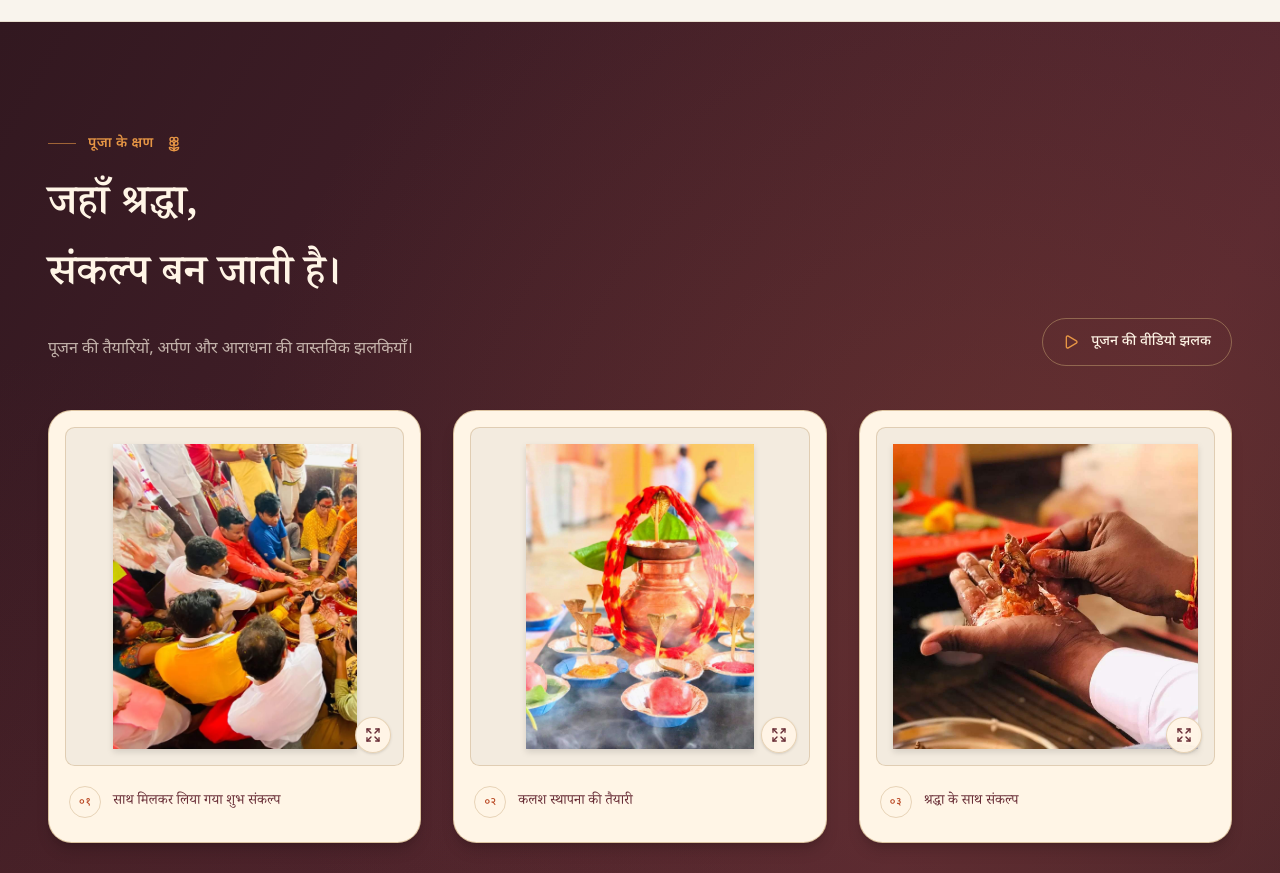
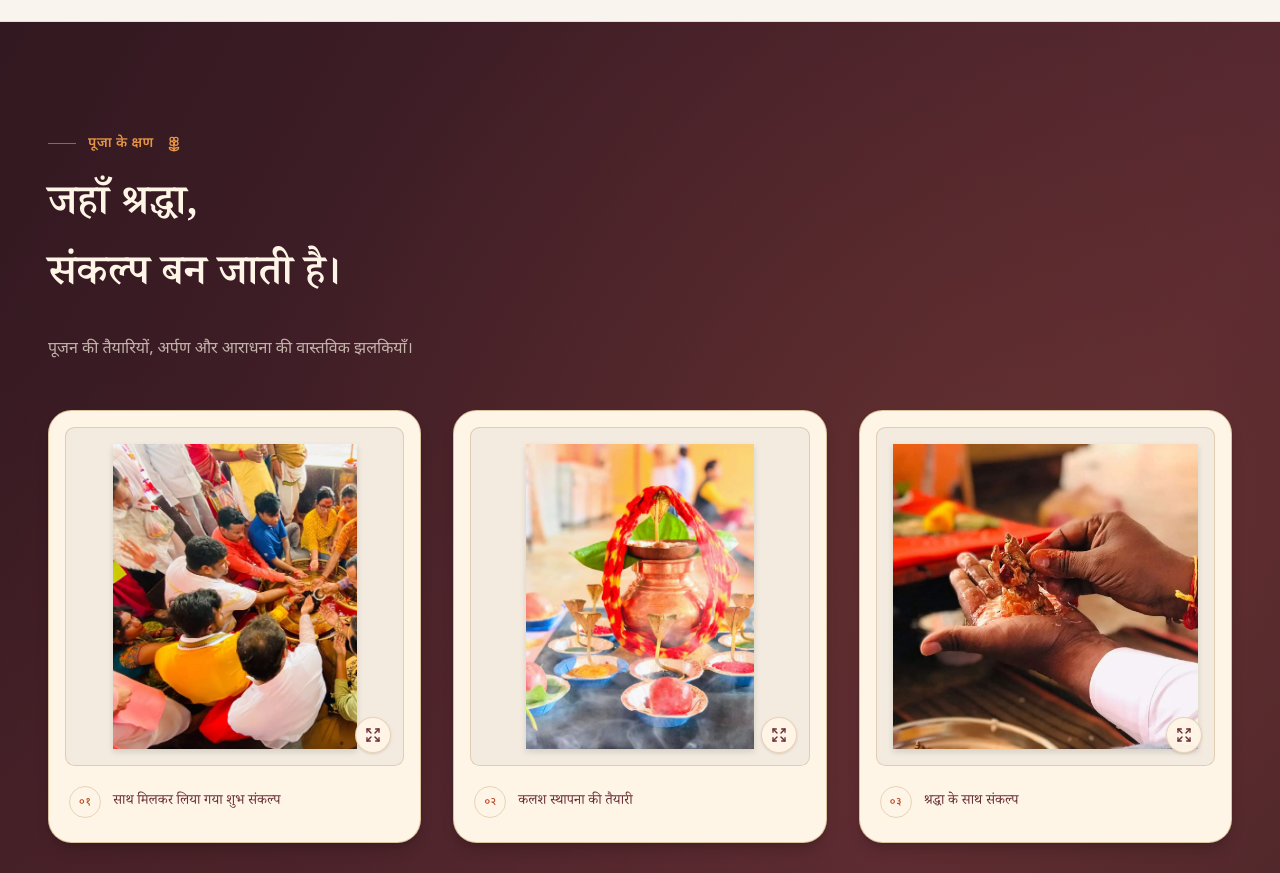
Before and after one commit to Launchleap-in/ujjainpoojan, a Next.js app: page / in a window 1280 px wide. Shown: the part 7800-8673 px from the top of the page. Built offline with nearby package versions, Linux system fonts and the light colour scheme.

Commit message:
feat: remove video dialog and associated state from gallery section

```diff
--- a/app/components/home/gallery-section.tsx
+++ b/app/components/home/gallery-section.tsx
@@ -2,7 +2,7 @@
 
 import { useState } from "react";
 import Image from "next/image";
-import { ArrowLeft, ArrowRight, Expand, X, Play } from "lucide-react";
+import { ArrowLeft, ArrowRight, Expand, X } from "lucide-react";
 import { galleryImages, homeContent } from "@/app/data/content";
 import {
   container,
@@ -20,7 +20,6 @@ import { Button } from "@/app/components/ui/button";
 
 export function GallerySection() {
   const [selected, setSelected] = useState<number | null>(null);
-  const [video, setVideo] = useState(false);
   const image = selected !== null ? galleryImages[selected] : null;
   const move = (direction: number) =>
     setSelected((current) =>
@@ -31,16 +30,8 @@ export function GallerySection() {
   return (
     <section id="gallery" className={`${sectionSpace} sacred-section relative isolate overflow-hidden text-cream`}>
       <div className={container}>
-        <div className="mb-11 flex flex-col justify-between gap-6 sm:flex-row sm:items-end">
+        <div className="mb-11">
           <SectionHeading {...homeContent.gallery} light />
-          <Button
-            variant="outline"
-            onClick={() => setVideo(true)}
-            className="h-12 w-fit gap-3 rounded-full border-gold/50 bg-transparent px-5 text-cream hover:bg-cream/10 hover:text-cream"
-          >
-            <Play className="size-4 text-saffron" />
-            पूजन की वीडियो झलक
-          </Button>
         </div>
         <div className="grid items-stretch gap-6 sm:grid-cols-2 lg:grid-cols-3 lg:gap-8">
           {galleryImages.map((item, i) => (
@@ -135,30 +126,6 @@ export function GallerySection() {
             </div>
           </DialogContent>
         </Dialog>
-        <Dialog open={video} onOpenChange={setVideo}>
-          <DialogContent className="sm:max-w-3xl">
-            <DialogTitle className="pr-8 text-base leading-8 text-wine">
-              पूजन की वीडियो झलक
-            </DialogTitle>
-            <DialogDescription>
-              अनुष्ठान और सहभागिता का एक वास्तविक क्षण।
-            </DialogDescription>
-            {video && (
-              <video
-                controls
-                playsInline
-                preload="metadata"
-                className="max-h-[65dvh] w-full rounded-lg bg-wine-dark"
-              >
-                <source
-                  src="/pujan/WhatsApp Video 2026-10-18 at 9.21.32 PM.mp4"
-                  type="video/mp4"
-                />
-                आपका ब्राउज़र इस वीडियो को नहीं चला सकता।
-              </video>
-            )}
-          </DialogContent>
-        </Dialog>
       </div>
     </section>
   );
```
